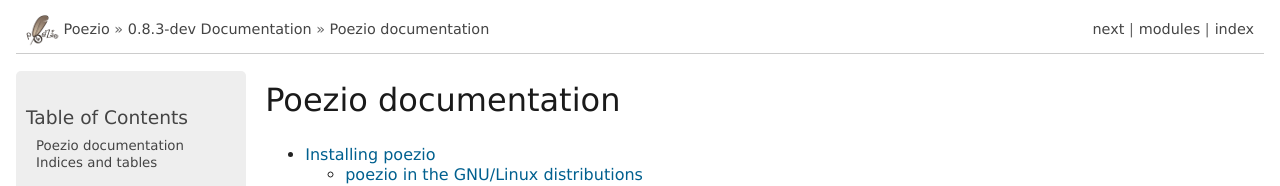
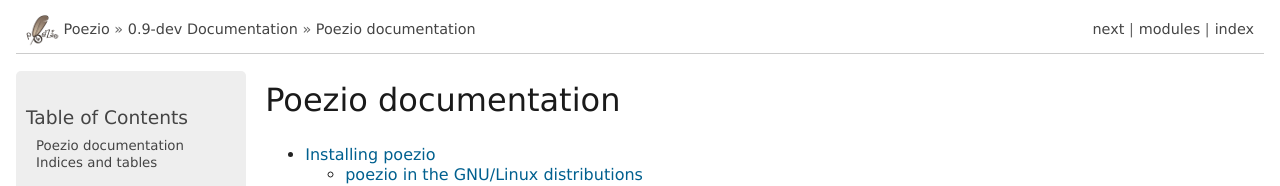
Before and after one commit to poezio/poezio, a Sphinx documentation site: the page built from doc/source/index.rst, in a window 1280 px wide and 1400 px high. Shown: the top 186 px of the window. Built offline with Sphinx 7.4.7, drawn with Linux system fonts in a browser that asks for light colours; some of the changed text lies outside the part shown.

Commit message:
Set the version of the documentation to 0.9-dev as well

```diff
--- a/doc/source/conf.py
+++ b/doc/source/conf.py
@@ -53,9 +53,9 @@
 # built documents.
 #
 # The short X.Y version.
-version = '0.8.3'
+version = '0.9'
 # The full version, including alpha/beta/rc tags.
-release = '0.8.3-dev'
+release = '0.9-dev'
 
 add_function_parentheses = True
 
```
